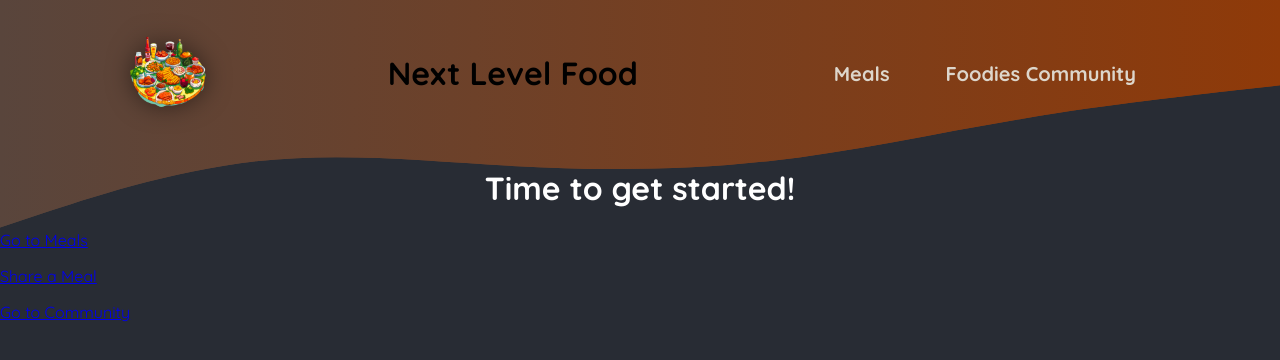
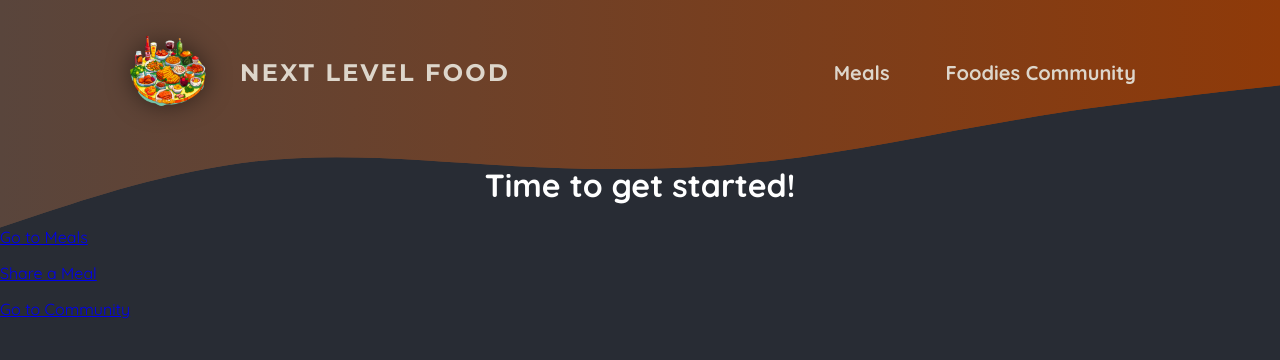
Before and after one commit to stevetyler/26-nextjs-foodies-app, a Next.js app: page / in a window 1280 px wide. Shown: the top 360 px of the page. Built offline with nearby package versions, Linux system fonts and the light colour scheme.

Commit message:
updated title

```diff
--- a/components/main-header/main-header.js
+++ b/components/main-header/main-header.js
@@ -12,8 +12,8 @@ export default function MainHeader() {
         <MainHeaderBackground />
         <Link href="/" className={classes.logo}>
           <Image src={logoImg} alt="Foodies App Logo" priority/>
+          Next Level Food
         </Link>
-        <h1>Next Level Food</h1>
 
         <nav className={classes.nav}>
           <ul>
```
